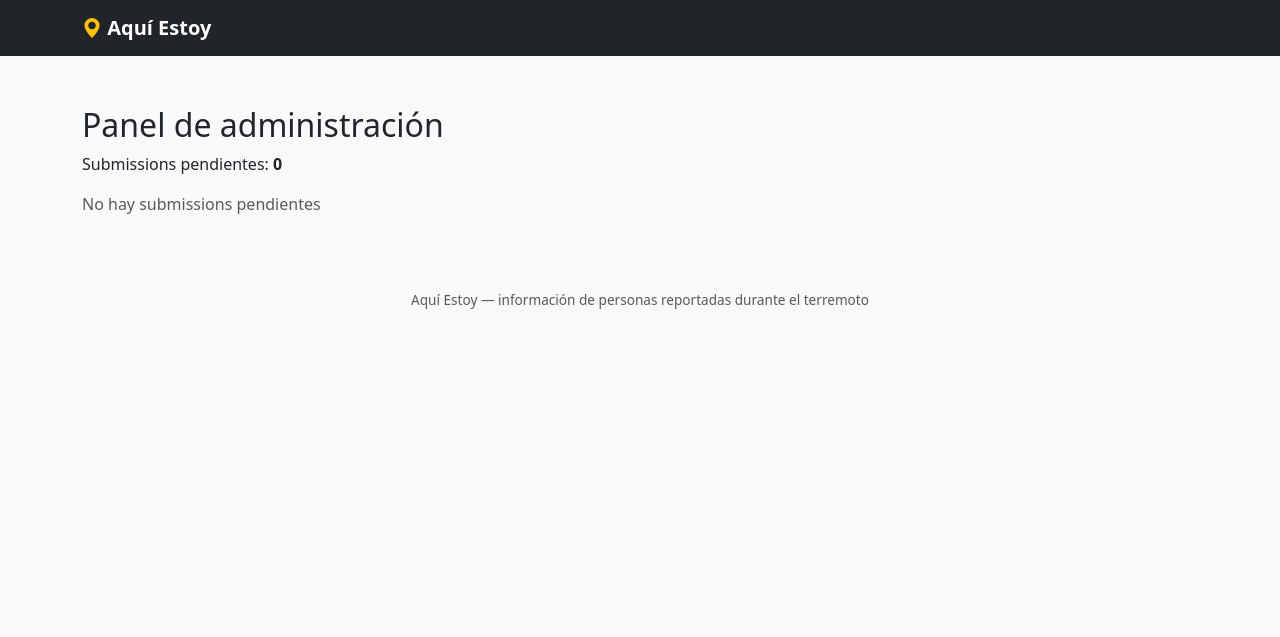
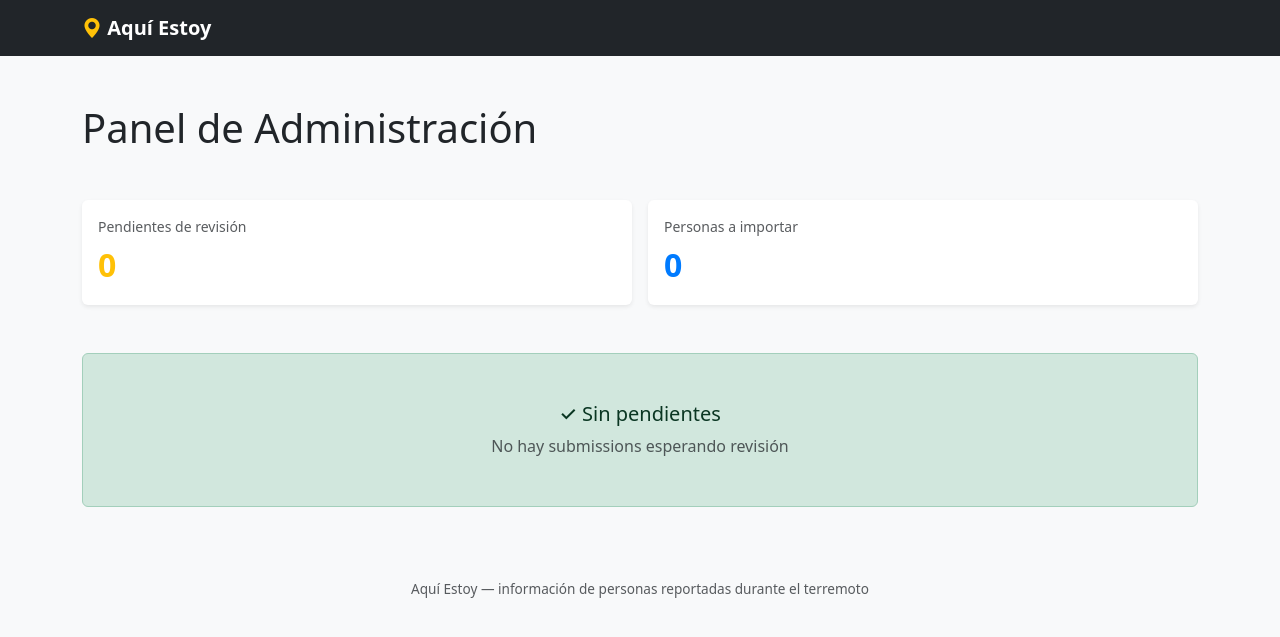
Before and after one commit to rypptc/aquiestoy, a Flask app: page /admin in a window 1280 px wide. Shown: the top 637 px of the page. Run offline with Flask 3, Linux system fonts and the light colour scheme; data that the repository does not hold is empty.

Commit message:
Redesign admin dashboard with card layout
- Alert showing pending submissions count
- Stats cards (pending, total persons to import)
- Individual cards per submission with key info
- Clearer action buttons
- Better visual hierarchy

Co-Authored-By: Claude Haiku 4.5 <noreply@anthropic.com>

```diff
--- a/templates/admin.html
+++ b/templates/admin.html
@@ -1,47 +1,97 @@
 {% extends "base.html" %}
 
 {% block content %}
-<div class="container" style="margin: 50px auto;">
-  <h2>Panel de administración</h2>
+<div class="container mt-5 mb-5">
+  <div class="mb-5">
+    <h1>Panel de Administración</h1>
+  </div>
 
-  <p>Submissions pendientes: <strong>{{ submissions|length }}</strong></p>
+  <!-- Alert si hay pendientes -->
+  {% if submissions %}
+    <div class="alert alert-warning alert-dismissible fade show" role="alert">
+      <strong>⚠️ {{ submissions|length }} submission(s) pendiente(s)</strong> de revisión
+      <button type="button" class="btn-close" data-bs-dismiss="alert"></button>
+    </div>
+  {% endif %}
+
+  <!-- Stats cards -->
+  <div class="row g-3 mb-5">
+    <div class="col-md-6">
+      <div class="card border-0 shadow-sm">
+        <div class="card-body">
+          <p class="text-muted small mb-1">Pendientes de revisión</p>
+          <div style="font-size: 2rem; font-weight: 700; color: #ffc107;">{{ submissions|length }}</div>
+        </div>
+      </div>
+    </div>
+    <div class="col-md-6">
+      <div class="card border-0 shadow-sm">
+        <div class="card-body">
+          <p class="text-muted small mb-1">Personas a importar</p>
+          <div style="font-size: 2rem; font-weight: 700; color: #007bff;">
+            {% set total_rows = submissions|map(attribute='csv_data')|map('count', '\n')|sum %}
+            {{ total_rows }}
+          </div>
+        </div>
+      </div>
+    </div>
+  </div>
 
   {% if submissions %}
-    <div class="table-responsive">
-      <table class="table table-striped">
-        <thead>
-          <tr>
-            <th>Email</th>
-            <th>Fuente</th>
-            <th>Descripción</th>
-            <th>Filas</th>
-            <th>Fecha</th>
-            <th>Acción</th>
-          </tr>
-        </thead>
-        <tbody>
-          {% for sub in submissions %}
-            <tr>
-              <td>{{ sub.user.email }}</td>
-              <td><a href="{{ sub.fuente_url }}" target="_blank">Ver</a></td>
-              <td>{{ sub.descripcion[:50] }}...</td>
-              <td>{{ sub.csv_data.count(chr(10)) }}</td>
-              <td>{{ sub.created_at.strftime('%Y-%m-%d %H:%M') }}</td>
-              <td>
-                <form method="POST" style="display: inline;">
-                  <button type="submit" formaction="{{ url_for('auth.aprobar_submission', submission_id=sub.id) }}"
-                          class="btn btn-sm btn-success">✓ Aprobar</button>
-                  <button type="submit" formaction="{{ url_for('auth.rechazar_submission', submission_id=sub.id) }}"
-                          class="btn btn-sm btn-danger">✗ Rechazar</button>
-                </form>
-              </td>
-            </tr>
-          {% endfor %}
-        </tbody>
-      </table>
+    <div>
+      <h5 class="mb-3 fw-bold">Subidas pendientes</h5>
+      <div class="row g-3">
+        {% for sub in submissions %}
+          <div class="col-md-6 col-lg-4">
+            <div class="card h-100 shadow-sm">
+              <div class="card-body d-flex flex-column">
+                <h6 class="card-title fw-bold mb-2">{{ sub.user.email }}</h6>
+
+                <div class="mb-3 flex-grow-1">
+                  {% set rows = sub.csv_data.count('\n') %}
+                  <p class="small text-muted mb-1">
+                    <strong>{{ rows }}</strong> persona(s)
+                  </p>
+
+                  {% if sub.fuente_url %}
+                    <p class="small text-muted mb-1">
+                      <strong>Fuente:</strong>
+                      <a href="{{ sub.fuente_url }}" target="_blank" class="text-primary">Ver</a>
+                    </p>
+                  {% endif %}
+
+                  {% if sub.descripcion %}
+                    <p class="small text-muted mb-0">
+                      {{ sub.descripcion[:80] }}{% if sub.descripcion|length > 80 %}...{% endif %}
+                    </p>
+                  {% endif %}
+                </div>
+
+                <p class="small text-muted mb-3 border-top pt-2">
+                  {{ sub.created_at.strftime('%d/%m/%Y %H:%M') }}
+                </p>
+
+                <div class="d-grid gap-2">
+                  <form method="POST">
+                    <button type="submit" formaction="{{ url_for('auth.aprobar_submission', submission_id=sub.id) }}"
+                            class="btn btn-sm btn-success fw-bold">✓ Aprobar</button>
+                  </form>
+                  <form method="POST">
+                    <button type="submit" formaction="{{ url_for('auth.rechazar_submission', submission_id=sub.id) }}"
+                            class="btn btn-sm btn-danger fw-bold">✗ Rechazar</button>
+                  </form>
+                </div>
+              </div>
+            </div>
+          </div>
+        {% endfor %}
+      </div>
     </div>
   {% else %}
-    <p class="text-muted">No hay submissions pendientes</p>
+    <div class="alert alert-success text-center py-5">
+      <h5 class="mb-2">✓ Sin pendientes</h5>
+      <p class="text-muted mb-0">No hay submissions esperando revisión</p>
+    </div>
   {% endif %}
 </div>
 {% endblock %}
```
